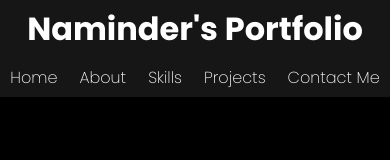
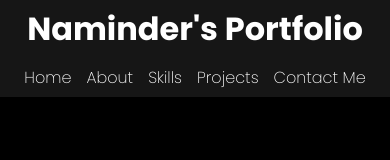
Before and after one commit to NaminderSingh/Portfolio, a plain HTML site: page index.html in a window 390 px wide. Shown: the top 160 px of the page. Drawn offline with Linux system fonts and the light colour scheme.

Commit message:
Update style.css

```diff
--- a/style.css
+++ b/style.css
@@ -275,7 +275,8 @@ a {
         flex-direction: column;
     }
    .nav{
-    gap: 12px;}
+    gap: 5px;
+   }
     .btn {
         font-size: 1rem;
         padding: 8px;
```
